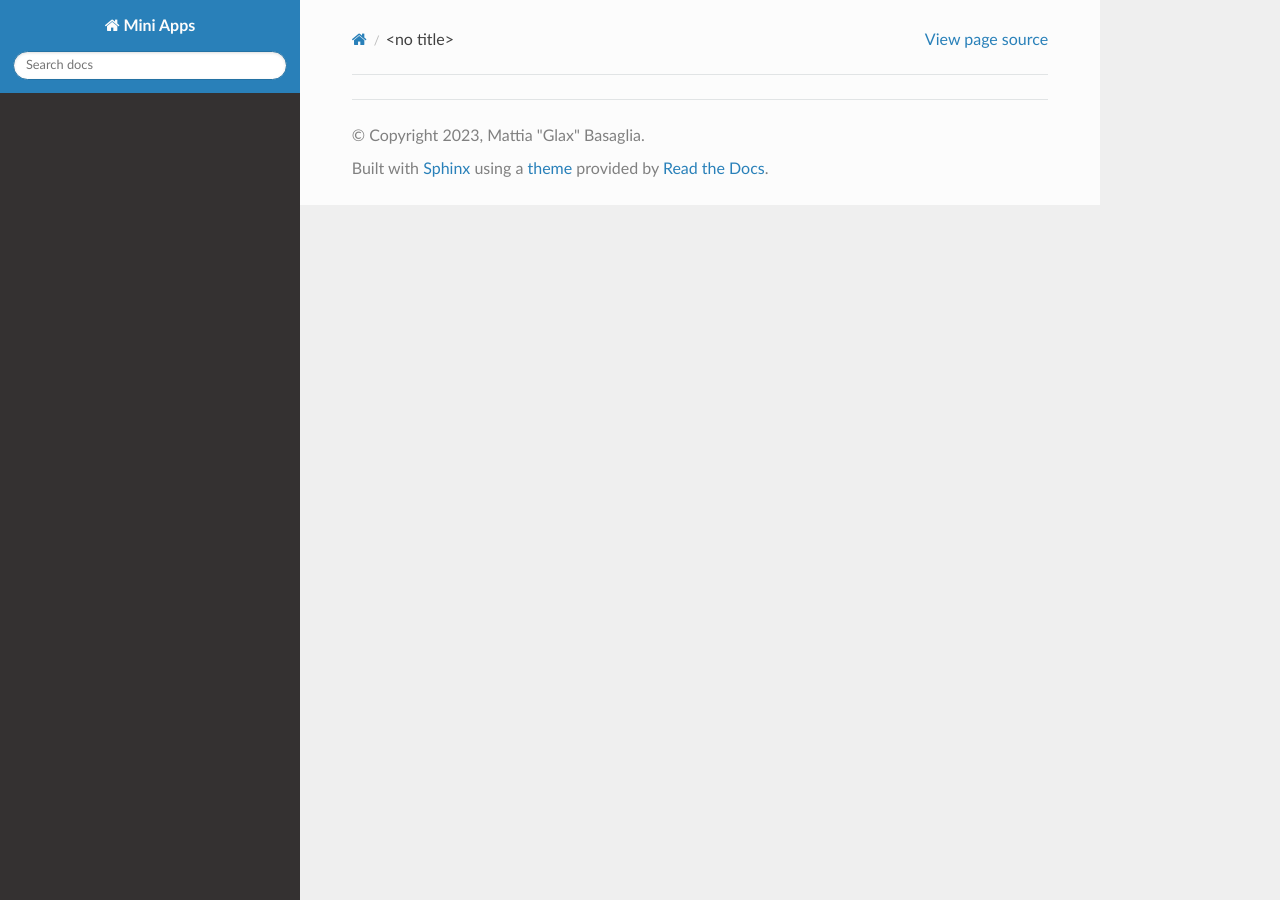
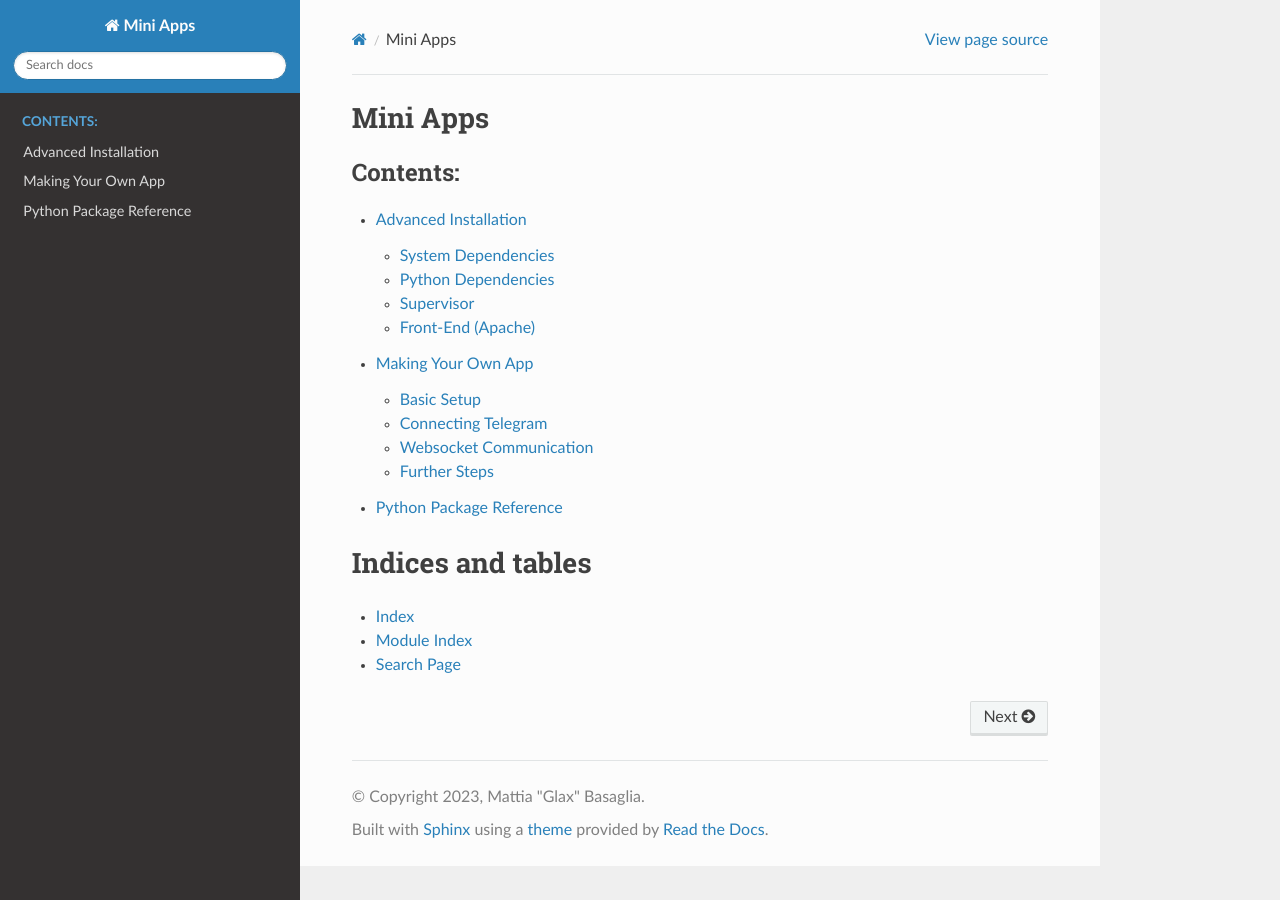
Before and after one commit to mbasaglia/mini_apps, a Sphinx documentation site: the page built from docs/index.rst, in a window 1280 px wide. Built offline with Sphinx 7.4.7 and the Read the Docs theme 2.0.0, drawn with Linux system fonts in a browser that asks for light colours; the version number could not be read and is left out.

Commit message:
Improve docs

```diff
--- a/docs/conf.py
+++ b/docs/conf.py
@@ -14,7 +14,7 @@ author = 'Mattia "Glax" Basaglia'
 
 
 here = pathlib.Path(__file__).absolute().parent
-auto_path = here.parent.parent / "server"
+auto_path = here.parent / "server"
 sys.path.append(str(auto_path))
 
 def make_doc_files(module, src_path: pathlib.Path, dst_path: pathlib.Path, all_modules):
@@ -32,14 +32,10 @@ def make_doc_files(module, src_path: pathlib.Path, dst_path: pathlib.Path, all_m
             f.write(".. automodule:: %s\n" % module)
             f.write("  :members:\n")
 
+
 all_modules = []
 make_doc_files("mini_apps", auto_path / "mini_apps", here / "mini_apps", all_modules)
 
-with open(here / "index.rst.in") as f:
-    index = f.read()
-
-with open(here / "index.rst", "w") as f:
-    f.write(index.format(toc="\n   ".join(mod.replace(".", "/") for mod in sorted(all_modules))))
 
 # -- General configuration ---------------------------------------------------
 # https://www.sphinx-doc.org/en/master/usage/configuration.html#general-configuration
--- /dev/null
+++ b/docs/index.rst
@@ -0,0 +1,20 @@
+
+Mini Apps
+=========
+
+.. toctree::
+   :maxdepth: 2
+   :caption: Contents:
+
+   advanced-installation
+   custom-app
+   mini_apps/index
+
+
+
+Indices and tables
+==================
+
+* :ref:`genindex`
+* :ref:`modindex`
+* :ref:`search`
--- /dev/null
+++ b/docs/mini_apps/index.rst
@@ -0,0 +1,10 @@
+
+Python Package Reference
+========================
+
+
+.. toctree::
+   :maxdepth: 2
+   :glob:
+
+   **
```
Also changed, not shown: 4 other files.
